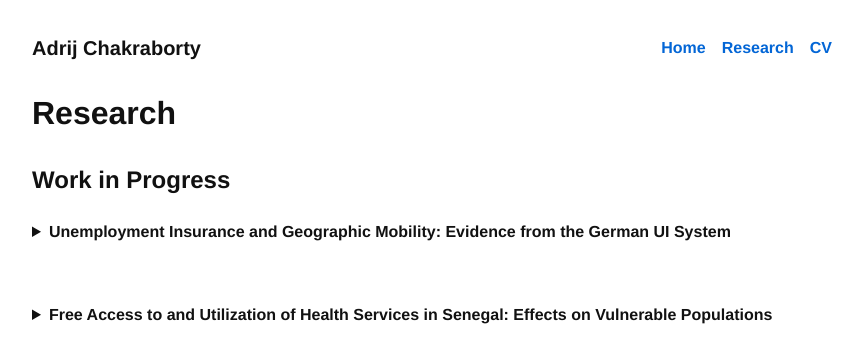
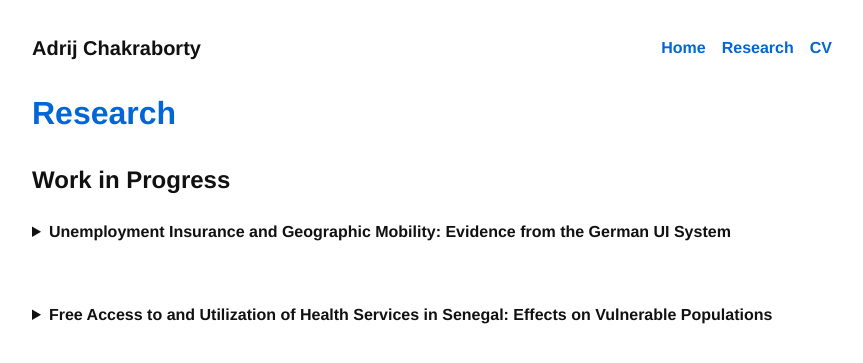
Before and after one commit to AdrijC3/AdrijC3.github.io, a Jekyll site: the page built from research.md, in a window 1280 px wide. Shown: the top 363 px of the page, without its empty margins (208-1071 px from the left). Built offline with Jekyll 4.4.1, drawn with Linux system fonts in a browser that asks for light colours.

Commit message:
Styled Research header and added dropdown animation

```diff
--- a/research.md
+++ b/research.md
@@ -3,7 +3,7 @@ layout: default
 title: Research
 ---
 
-# Research
+<h1 style="color: #0366d6;">Research</h1>
 
 ## Work in Progress
 
```
